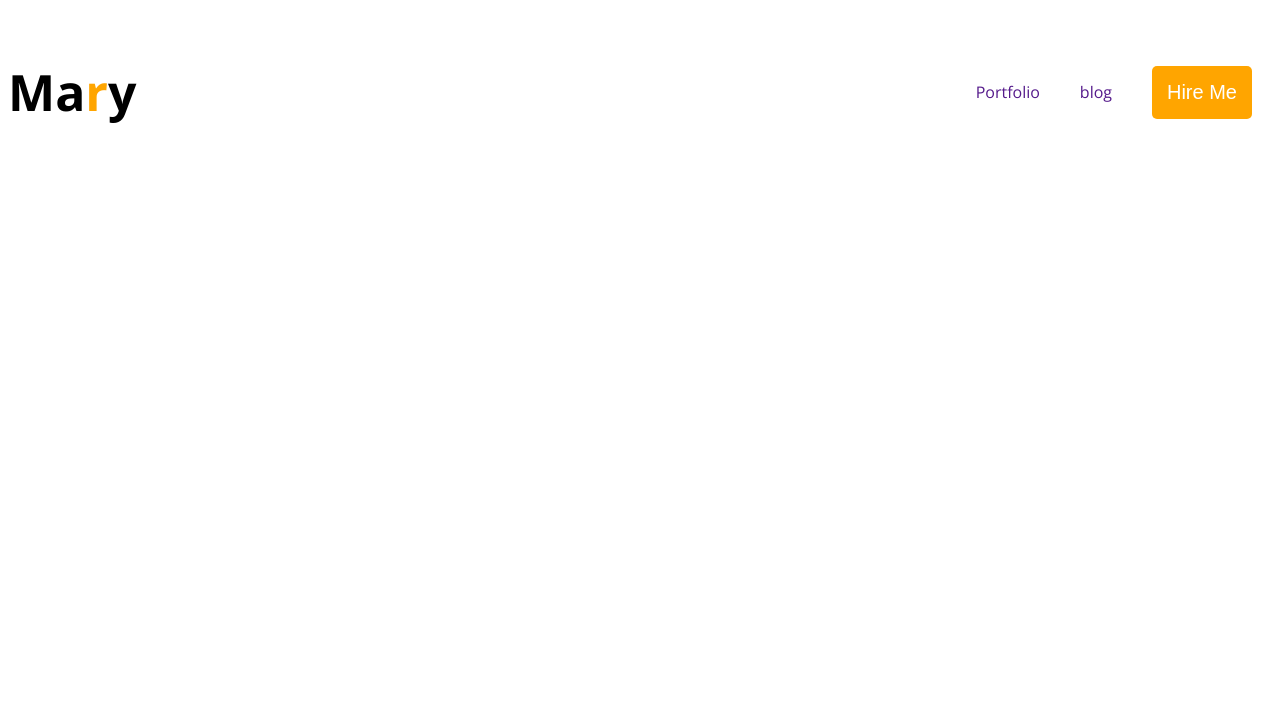
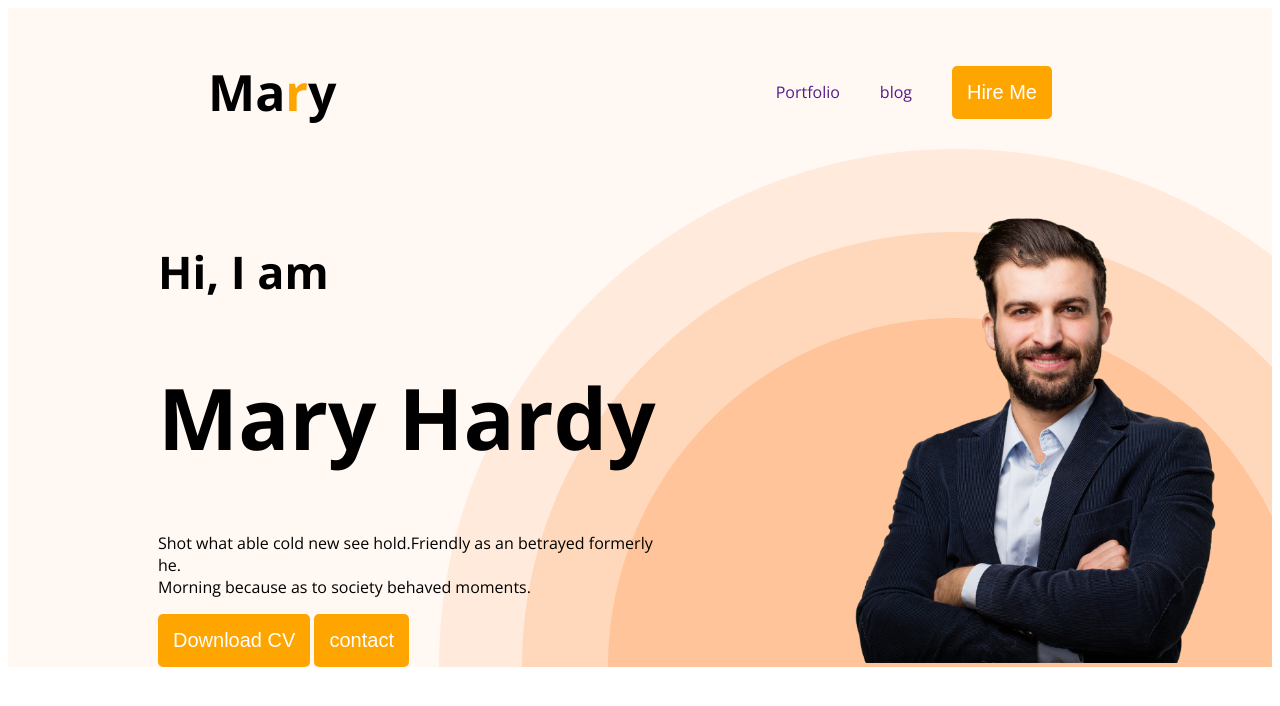
Before and after one commit to ahamedasif07/debloper-protfolio, a plain HTML site: page index.html in a window 1280 px wide. Drawn offline with nearby package versions, Linux system fonts and the light colour scheme.

Commit message:
header part done

```diff
--- a/index.html
+++ b/index.html
@@ -13,7 +13,7 @@
 <body>
     <!-- header part start from there -->
 
-    <header>
+    <header class="header">
         <nav>
             <h3 class="nav-title">Ma<span class="text-primary">r</span>y</h3>
             <ul>
@@ -22,6 +22,17 @@
                 <li><button  class="btn-primary">Hire Me</button></li>
             </ul>
         </nav>
+
+        <div class="banner">
+            <div class="baner-contant">
+                <h3 class="banner-gretting">Hi, I  am</h3>
+                <h1 class="banner-title">Mary Hardy</h1>
+                <p class="baner-dricption">Shot what able cold new see hold.Friendly as an betrayed formerly he. <br>Morning because as to society behaved moments.</p>
+                <button class="btn-primary">Download CV</button>
+                <button class="btn-primary">contact</button>
+            </div>
+            <img class="profile-picture" src="./images/hardy.png" alt="" srcset="">
+        </div>
 
 
     </header>
--- a/style.css
+++ b/style.css
@@ -30,6 +30,7 @@ body{
 nav{
     display: flex;
     justify-content: space-between;
+    margin: 0px 200px;
 
 
 }
@@ -51,4 +52,39 @@ nav li{
 nav a{
     text-decoration: none;
 
+
 }
+
+
+/* header jreleted style  */
+
+.header{
+    background-color: #FFF8F3;
+    background-image: url("../images/header_bg.png");
+    background-repeat: no-repeat;
+    background-position: bottom right;
+}
+.banner{
+
+    padding: 20px 50px 0px 150px;
+    display: flex;
+    justify-content: space-between;
+    align-items: center;
+
+
+}
+.profile-picture{
+    width: 400px;
+}
+.banner-gretting{
+    font-size: 45px;
+
+}
+.banner-title{
+    font-size: 85px;
+    font-weight: 700px;
+
+}
+.baner-contant{
+    max-width: 500px;
+}
```
